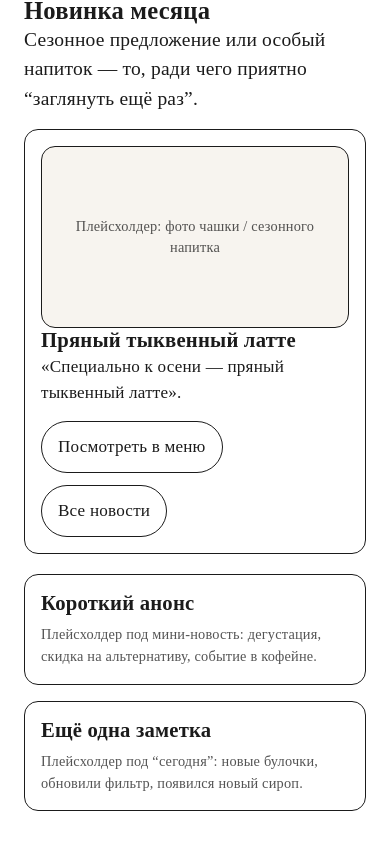
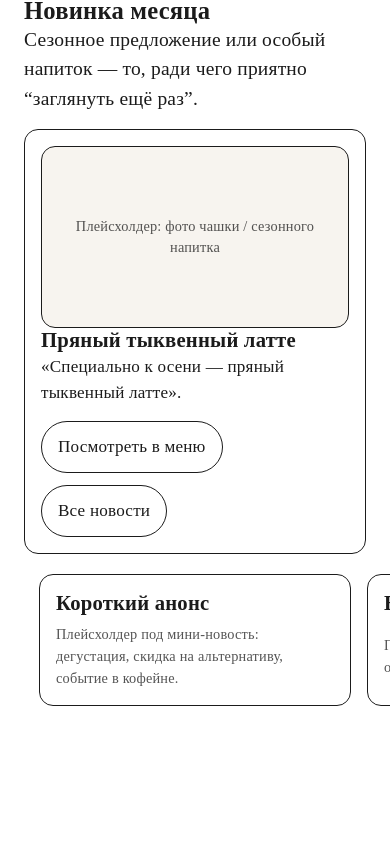
Before and after one commit to ALDYNEC-07/beno-coffe, a Next.js app: page / in a window 390 px wide. Shown: the part 1240-2089 px from the top of the page. After the commit the page ends 2002 px from the top, so only its background shows below. Built offline with nearby package versions, Linux system fonts and the light colour scheme.

Commit message:
Сделал мобильную горизонтальную прокрутку анонсов

```diff
--- a/src/components/NewMonth/NewMonth.module.css
+++ b/src/components/NewMonth/NewMonth.module.css
@@ -130,6 +130,37 @@
   color: rgba(27, 27, 27, 0.75);
 }
 
+@media (max-width: 719px) {
+  .aside {
+    box-sizing: border-box;
+    grid-auto-flow: column;
+    grid-auto-columns: 80vw;
+    overflow-x: auto;
+    width: 100vw;
+    margin-left: calc(50% - 50vw);
+    margin-right: calc(50% - 50vw);
+    padding-inline: 10vw;
+    padding-bottom: var(--space-2);
+    scrollbar-gutter: stable;
+    scrollbar-width: thin;
+    scrollbar-color: #1b1b1b rgba(27, 27, 27, 0.2);
+  }
+
+  .aside::-webkit-scrollbar {
+    height: 6px;
+  }
+
+  .aside::-webkit-scrollbar-track {
+    background: rgba(27, 27, 27, 0.15);
+    border-radius: 999px;
+  }
+
+  .aside::-webkit-scrollbar-thumb {
+    background: #1b1b1b;
+    border-radius: 999px;
+  }
+}
+
 @media (min-width: 900px) {
   .layout {
     grid-template-columns: minmax(0, 1.1fr) minmax(0, 0.9fr);
```
